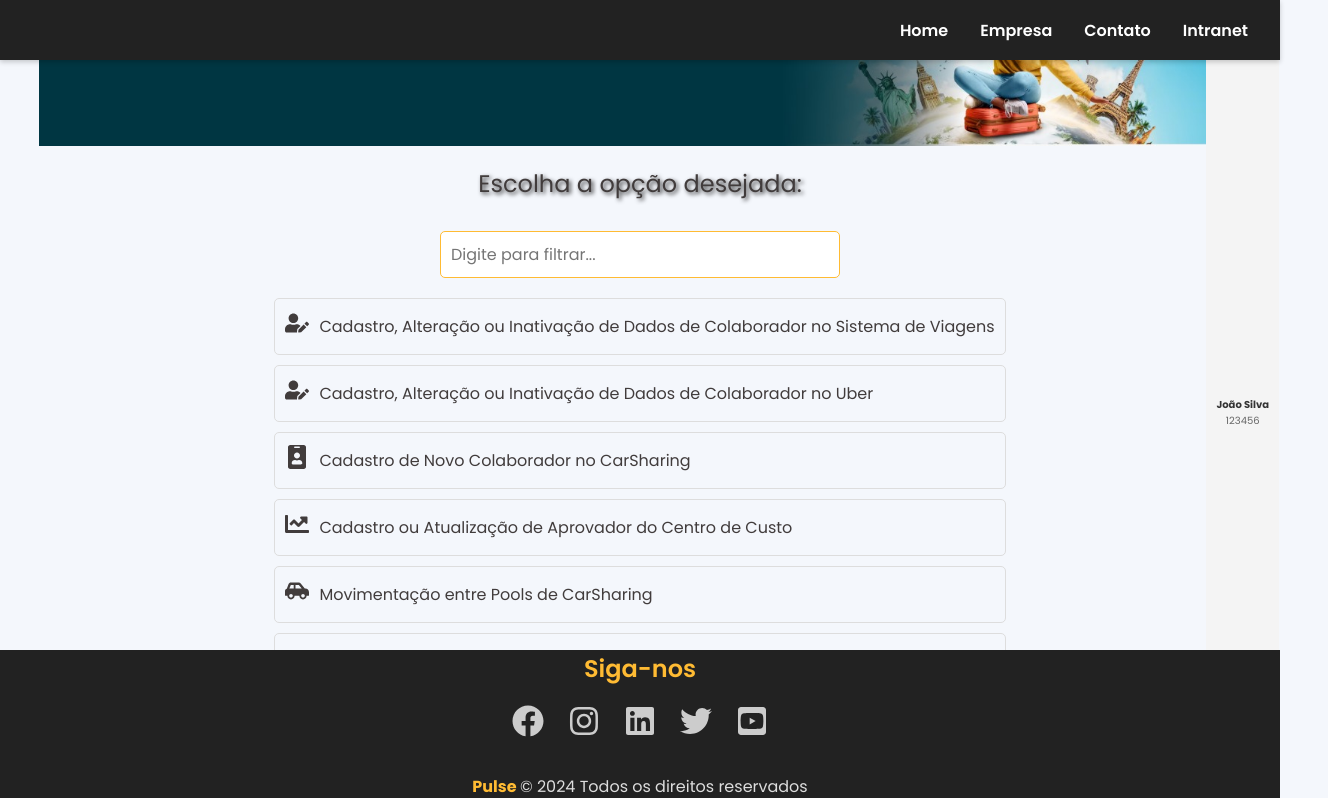
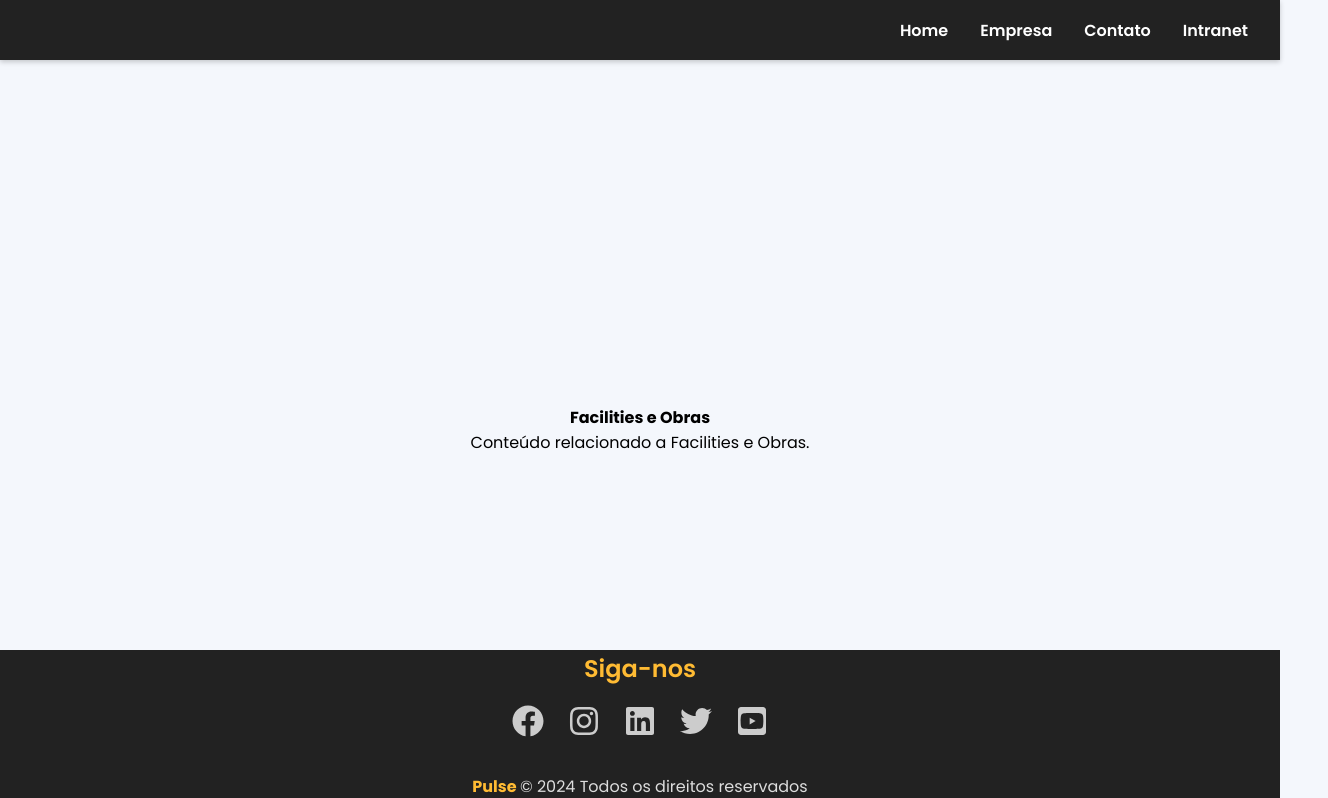
Before and after one commit to cledivaldo/light, a React (Vite) app: page /facilitiesObras in a window 1280 px wide. Shown: the top 798 px of the page, 1328 px wide, since content can reach past the window. Built offline with nearby package versions, Linux system fonts and the light colour scheme.

Commit message:
first commitdd

```diff
--- a/src/components/pages/Catalogos/FacilitiesObras.jsx
+++ b/src/components/pages/Catalogos/FacilitiesObras.jsx
@@ -1,168 +1,9 @@
-import {
-  FaUserEdit,
-  FaChartLine,
-  FaCar,
-  FaBan,
-  FaQuestionCircle,
-  FaSuitcaseRolling,
-  FaBus,
-  FaHandshake,
-  FaIdBadge,
-  FaTools,
-  FaGasPump,
-  FaShieldAlt,
-  FaCarSide,
-} from "react-icons/fa";
-import { useNavigate } from "react-router-dom";
-
-import styles from "./FacilitiesObras.module.css";
-import { useState } from "react";
-import imagem from "../../../assets/img/viagem.svg";
-import UserProfile from "../../layout/UserProfile";
-
-const options = [
-  {
-    value: "/cadastroInativacaoColaborador",
-    label:
-      "Cadastro, Alteração ou Inativação de Dados de Colaborador no Sistema de Viagens",
-    icon: <FaUserEdit />,
-  },
-  {
-    value: "/cadastroInativacaoColaboradorUber",
-    label: "Cadastro, Alteração ou Inativação de Dados de Colaborador no Uber",
-    icon: <FaUserEdit />,
-  },
-  {
-    value: "/cadastroNovoColaboradorCarsharing",
-    label: "Cadastro de Novo Colaborador no CarSharing",
-    icon: <FaIdBadge />,
-  },
-  {
-    value: "/cadastroAprovadorCentroCusto",
-    label: "Cadastro ou Atualização de Aprovador do Centro de Custo",
-    icon: <FaChartLine />,
-  },
-  {
-    value: "/movimentacaoPoolsCarsharing",
-    label: "Movimentação entre Pools de CarSharing",
-    icon: <FaCarSide />,
-  },
-  {
-    value: "/novoColaboradorMudancaEstadual",
-    label: "Novo Colaborador com Mudança Estadual (Apenas RH)",
-    icon: <FaHandshake />,
-  },
-  {
-    value: "/orientacaoCancelamentoViagens",
-    label: "Orientação para Cancelamento em Viagens",
-    icon: <FaBan />,
-  },
-  {
-    value: "/registroAcionamentoSeguroVeiculo",
-    label: "Registro de Acionamento de Seguro de Veículo",
-    icon: <FaShieldAlt />,
-  },
-  {
-    value: "/solicitacao2ViaCartaoCombustivel",
-    label: "Solicitação de 2ª Via de Cartão Combustível",
-    icon: <FaGasPump />,
-  },
-  {
-    value: "/solicitacaoManutencaoVeiculo",
-    label: "Solicitação de Manutenção de Veículo",
-    icon: <FaTools />,
-  },
-  {
-    value: "/solicitacaoOnibusVanVeiculosExecutivos",
-    label: "Solicitação de Ônibus, Van e Veículos Executivos",
-    icon: <FaBus />,
-  },
-  {
-    value: "/solicitacaoVeiculoViagens",
-    label: "Solicitação de Veículo em Viagens (SPOT)",
-    icon: <FaCar />,
-  },
-  {
-    value: "/solicitacoesDuvidasVeiculos",
-    label:
-      "Solicitações e Dúvidas sobre Veículos e Regras de Condução na Light",
-    icon: <FaQuestionCircle />,
-  },
-  {
-    value: "/solicitacoesDuvidasViagens",
-    label: "Solicitações e Dúvidas em Viagens",
-    icon: <FaQuestionCircle />,
-  },
-  {
-    value: "/suporteExclusivoViagensExecutivas",
-    label: "Suporte Exclusivo para Viagens Executivas",
-    icon: <FaSuitcaseRolling />,
-  },
-];
-
 function FacilitiesObras() {
-  const navigate = useNavigate();
-  const [searchText, setSearchText] = useState(""); // Estado para texto digitado
-  const [filteredOptions, setFilteredOptions] = useState(options); // Estado para opções filtradas
-
-  const handleSearchChange = (event) => {
-    const text = event.target.value;
-    setSearchText(text);
-
-    // Filtrar as opções de acordo com o texto digitado
-    const newFilteredOptions = options.filter((option) =>
-      option.label.toLowerCase().includes(text.toLowerCase())
-    );
-    setFilteredOptions(newFilteredOptions);
-  };
-
-  const handleOptionClick = (value) => {
-    console.log(value);
-    navigate(value); // Redirecionar ao clicar em uma opção
-  };
-
   return (
-    <>
-      <div>
-        <UserProfile userName="João Silva" userId="123456" />
-      </div>
-
-      <div className={styles.facilities}>
-        <div className={styles.header}>
-          <h1 className={styles.title}>Facilities e Obras</h1>
-          <img
-            src={imagem} // Atualize com o caminho da imagem
-            alt="Facilities e Obras"
-            className={styles.headerImage}
-          />
-        </div>
-
-        <p className={styles.description}>Escolha a opção desejada:</p>
-
-        {/* Input de busca */}
-        <input
-          type="text"
-          value={searchText}
-          onChange={handleSearchChange}
-          placeholder="Digite para filtrar..."
-          className={styles.searchBox}
-        />
-
-        {/* Lista de opções filtradas */}
-        <ul className={styles.optionsList}>
-          {filteredOptions.map((option) => (
-            <li
-              key={option.value}
-              className={styles.optionItem}
-              onClick={() => handleOptionClick(option.value)}
-            >
-              <span className={styles.icon}>{option.icon}</span>
-              {option.label}
-            </li>
-          ))}
-        </ul>
-      </div>
-    </>
+    <div>
+      <h1>Facilities e Obras</h1>
+      <p>Conteúdo relacionado a Facilities e Obras.</p>
+    </div>
   );
 }
 
--- a/src/components/pages/Catalogos/FacilitiesObras.module.css
+++ /dev/null
@@ -1,109 +0,0 @@
-.facilities {
-  background-size: cover;
-  background-position: center;
-  min-height: 30vh;
-  padding: 10px;
-  color: rgb(65, 60, 60);
-  text-align: left;
-}
-
-.header {
-  display: flexbox;
-  align-items: center;
-  justify-content: space-between;
-  margin-bottom: 20px;
-}
-
-.headerImage {
-  width: auto;
-  height: 190px;
-  object-fit: cover;
-}
-
-/* Título da página */
-.title {
-  font-size: 3em;
-  margin-bottom: 10px;
-  text-shadow: 2px 2px 4px rgba(0, 0, 0, 0.8);
-}
-
-/* Descrição */
-.description {
-  font-size: 1.5em;
-  margin-bottom: 30px;
-  text-shadow: 2px 2px 4px rgba(0, 0, 0, 0.8);
-}
-
-/* Lista */
-.list {
-  list-style: none;
-  padding: 0;
-}
-
-/* Itens da lista */
-.item {
-  margin: 35px 10px;
-}
-
-/* Links */
-.link {
-  text-decoration: none;
-  color: #ffbb33;
-  font-size: 1.2em;
-  font-weight: bold;
-  padding: 10px 20px;
-  border: 2px solid #ffbb33;
-  border-radius: 10px;
-  transition: all 0.3s ease;
-}
-
-/* Efeito ao passar o mouse nos links */
-.link:hover {
-  background-color: #ffbb33;
-  color: #222;
-  transform: scale(1.1);
-}
-
-.searchBox {
-  width: 100%;
-  max-width: 400px;
-  padding: 10px;
-  margin-bottom: 20px;
-  font-size: 1em;
-  border: 1px solid #ffbb33;
-  border-radius: 5px;
-  color: #222;
-}
-
-/* Lista de opções */
-.optionsList {
-  list-style: none;
-  padding: 0;
-  margin: 0;
-}
-
-.optionItem {
-  display: flex;
-  align-items: center;
-  padding: 10px;
-  border: 1px solid #ddd;
-  border-radius: 5px;
-  margin-bottom: 10px;
-  cursor: pointer;
-  transition: background-color 0.3s;
-}
-
-.optionItem:hover {
-  background-color: #f0f0f0;
-}
-
-.icon {
-  margin-right: 10px;
-  font-size: 1.5em;
-}
-
-/* .profileContainer {
-  display: flex;
-  align-items: center;
-  margin-left: auto;
-} */
```
